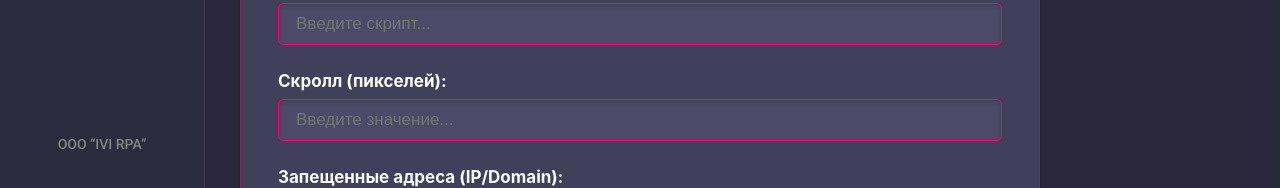
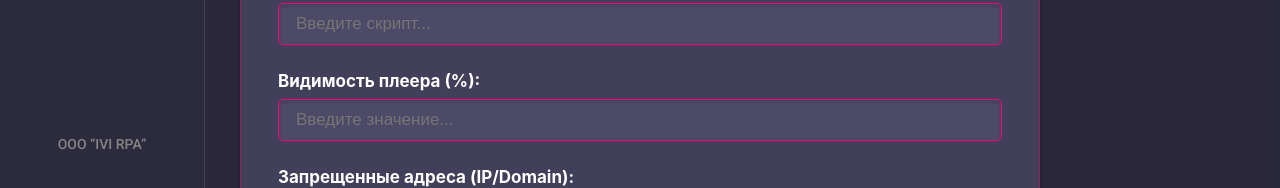
Before and after one commit to usmsam/ivi-rpa, a React (Create React App) app: page / in a window 1280 px wide. Both pictures are taken after a click on the label "Создать сценарий". Shown: the part 612-800 px from the top of the page. Built offline with nearby package versions, Linux system fonts and the light colour scheme; no server answers.

Commit message:
remove scroll field, add visibility field

```diff
--- a/src/components/CreateScenario/CreateScenario.jsx
+++ b/src/components/CreateScenario/CreateScenario.jsx
@@ -34,7 +34,8 @@ export const CreateScenario = ({
   const [width, setWidth] = useState("");
   const [height, setHeight] = useState("");
   const [jsScript, setJsScript] = useState("");
-  const [scroll, setScroll] = useState("");
+  // const [scroll, setScroll] = useState("");
+  const [playerVisibility, setPlayerVisibility] = useState("");
   const [valueFrom, setValueFrom] = useState("");
   const [valueTo, setValueTo] = useState("");
   const [frameUrls, setFrameUrls] = useState([]);
@@ -87,7 +88,8 @@ export const CreateScenario = ({
           blacklist_ids: backlist.map((el) => el.value),
           profiles_ids: profiles_ids.map((el) => el.value),
           inject_script: jsScript,
-          scroll_amount: +scroll,
+          // scroll_amount: +scroll,
+          player_visibility: +playerVisibility,
           campaign_lifetime_start: startDate,
           campaign_lifetime_end: endDate,
         });
@@ -208,15 +210,15 @@ export const CreateScenario = ({
           type="text"
         />
         <Input
-          label="Скролл (пикселей):"
+          label="Видимость плеера (%):"
           placeholder="Введите значение..."
-          value={scroll}
-          onChange={setScroll}
+          value={playerVisibility}
+          onChange={setPlayerVisibility}
           min={0}
-          max={512}
+          max={100}
           type="number"
         />
-        <div className={s.label}>Запещенные адреса (IP/Domain):</div>
+        <div className={s.label}>Запрещенные адреса (IP/Domain):</div>
         <MultiSelect
           options={backlist_urls.map((el) => ({ value: el.id, label: el.url }))}
           ref={backlistRef}
--- a/src/components/Editor/Editor.jsx
+++ b/src/components/Editor/Editor.jsx
@@ -35,7 +35,8 @@ export const Editor = ({
   const [width, setWidth] = useState("");
   const [height, setHeight] = useState("");
   const [jsScript, setJsScript] = useState("");
-  const [scroll, setScroll] = useState("");
+  // const [scroll, setScroll] = useState("");
+  const [playerVisibility, setPlayerVisibility] = useState("");
   const [valueFrom, setValueFrom] = useState("");
   const [valueTo, setValueTo] = useState("");
   const [frameUrls, setFrameUrls] = useState([]);
@@ -92,7 +93,8 @@ export const Editor = ({
           click_ttl: clicks_ttl,
           profiles_ids: profiles_ids.map((el) => el.value) || [],
           inject_script: jsScript,
-          scroll_amount: scroll,
+          // scroll_amount: scroll,
+          player_visibility: playerVisibility,
         });
       };
       getScenariosdt();
@@ -115,7 +117,7 @@ export const Editor = ({
             setClicksProb(data[0].click_prob);
             setClicksTtl(data[0].click_ttl);
             setJsScript(data[0].inject_script);
-            setScroll(data[0].scroll_amount);
+            // setScroll(data[0].scroll_amount);
             setValueTo(data[0].work_timerange_end.slice(0, 4));
             setValueFrom(data[0].work_timerange_start.slice(0, 4));
             setStartDate(data[0].campaign_lifetime_start);
@@ -129,6 +131,7 @@ export const Editor = ({
             profilesRef.current.setValue(
               data[0].profiles.map((el) => ({ value: el.id, label: el.name }))
             );
+            setPlayerVisibility(data[0].player_visibility);
           }
         }
       };
@@ -218,15 +221,15 @@ export const Editor = ({
           type="text"
         />
         <Input
-          label="Скролл (пикселей):"
+          label="Видимость плеера (%):"
           placeholder="Введите значение..."
-          value={scroll}
-          onChange={setScroll}
+          value={playerVisibility}
+          onChange={setPlayerVisibility}
           min={0}
           max={512}
           type="numer"
         />
-        <div className={s.label}>Запещенные адреса (IP/Domain):</div>
+        <div className={s.label}>Запрещенные адреса (IP/Domain):</div>
         <MultiSelect
           options={backlist_urls.map((el) => ({ value: el.id, label: el.url }))}
           ref={backlistRef}
```
